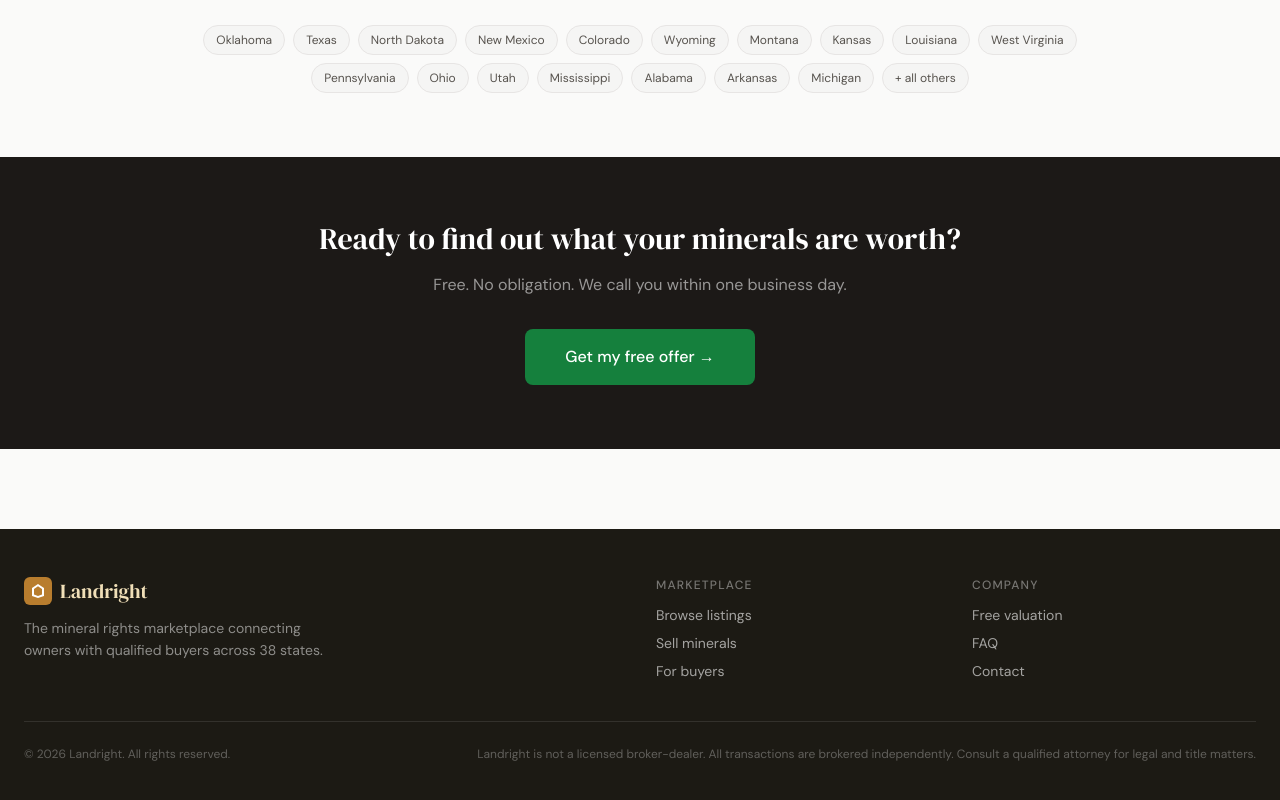
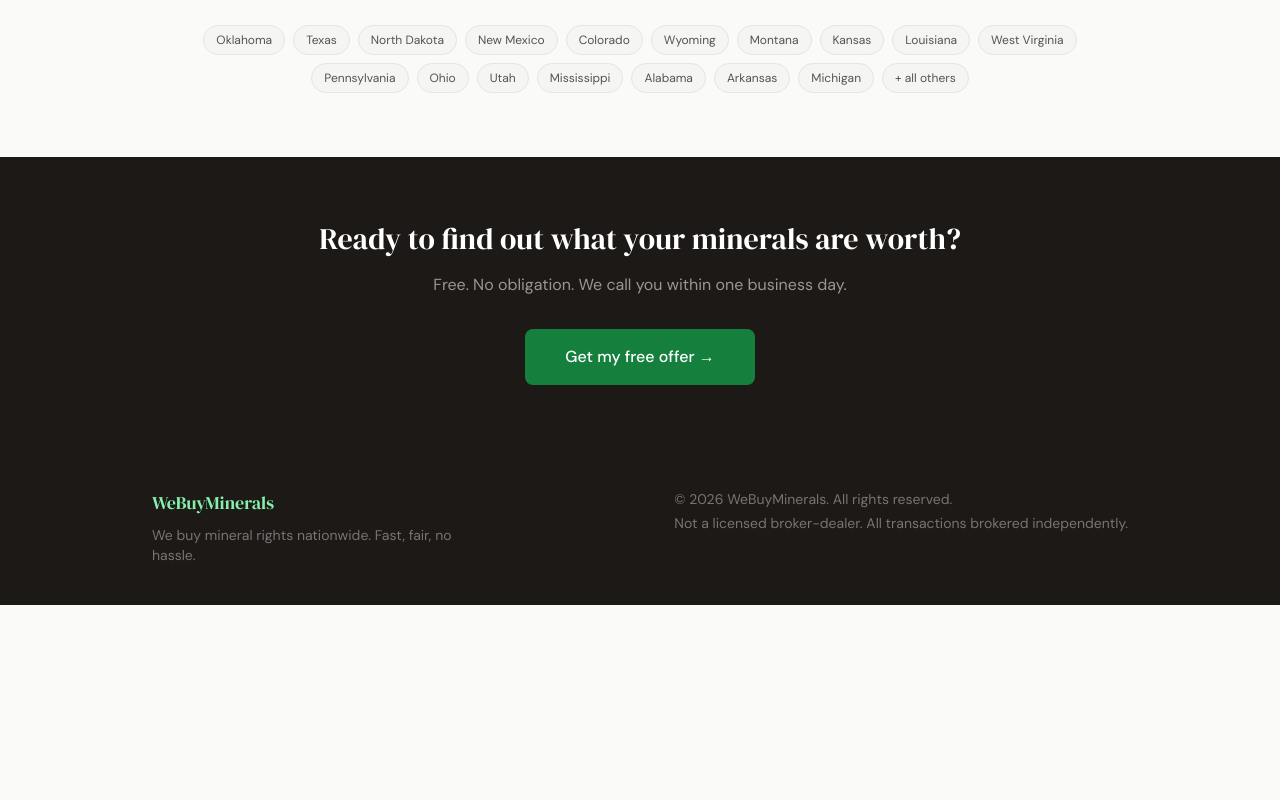
Before and after one commit to riley975/landright, a Next.js app: page / in a window 1280 px wide. Shown: the part 1881-2681 px from the top of the page. After the commit the page ends 2486 px from the top, so only its background shows below. Built offline with nearby package versions, Linux system fonts and the light colour scheme.

Commit message:
Update Footer.tsx

```diff
--- a/src/components/layout/Footer.tsx
+++ b/src/components/layout/Footer.tsx
@@ -1,43 +1,14 @@
-import Link from 'next/link'
-
 export default function Footer() {
   return (
-    <footer className="bg-ink text-white mt-20">
-      <div className="max-w-7xl mx-auto px-4 sm:px-6 py-12">
-        <div className="grid grid-cols-1 md:grid-cols-4 gap-8 mb-10">
-          <div className="md:col-span-2">
-            <div className="flex items-center gap-2 mb-3">
-              <div className="w-7 h-7 bg-gold rounded-md flex items-center justify-center">
-                <svg width="16" height="16" viewBox="0 0 16 16" fill="white">
-                  <path d="M8 1L2 5v8l6 2 6-2V5L8 1zm0 2.2L12 6v5.5L8 13l-4-1.5V6l4-2.8z"/>
-                </svg>
-              </div>
-              <span className="font-serif text-xl text-gold-light">Landright</span>
-            </div>
-            <p className="text-sm text-white/50 max-w-xs leading-relaxed">
-              The mineral rights marketplace connecting owners with qualified buyers across 38 states.
-            </p>
-          </div>
-          <div>
-            <h4 className="text-xs font-medium uppercase tracking-widest text-white/40 mb-3">Marketplace</h4>
-            <ul className="space-y-2 text-sm text-white/60">
-              <li><Link href="/listings" className="hover:text-white transition-colors">Browse listings</Link></li>
-              <li><Link href="/sell" className="hover:text-white transition-colors">Sell minerals</Link></li>
-              <li><Link href="/buyers" className="hover:text-white transition-colors">For buyers</Link></li>
-            </ul>
-          </div>
-          <div>
-            <h4 className="text-xs font-medium uppercase tracking-widest text-white/40 mb-3">Company</h4>
-            <ul className="space-y-2 text-sm text-white/60">
-              <li><Link href="/sell" className="hover:text-white transition-colors">Free valuation</Link></li>
-              <li><Link href="/sell#faq" className="hover:text-white transition-colors">FAQ</Link></li>
-              <li><Link href="/sell#contact" className="hover:text-white transition-colors">Contact</Link></li>
-            </ul>
-          </div>
+    <footer className="bg-stone-900 text-white">
+      <div className="max-w-5xl mx-auto px-4 sm:px-6 py-10 flex flex-col md:flex-row justify-between gap-6">
+        <div>
+          <div className="font-serif text-lg text-green-300 mb-2">WeBuyMinerals</div>
+          <p className="text-sm text-white/40 max-w-xs">We buy mineral rights nationwide. Fast, fair, no hassle.</p>
         </div>
-        <div className="border-t border-white/10 pt-6 flex flex-col md:flex-row justify-between gap-3 text-xs text-white/30">
-          <p>© {new Date().getFullYear()} Landright. All rights reserved.</p>
-          <p>Landright is not a licensed broker-dealer. All transactions are brokered independently. Consult a qualified attorney for legal and title matters.</p>
+        <div className="text-sm text-white/40 space-y-1">
+          <p>© {new Date().getFullYear()} WeBuyMinerals. All rights reserved.</p>
+          <p>Not a licensed broker-dealer. All transactions brokered independently.</p>
         </div>
       </div>
     </footer>
```
